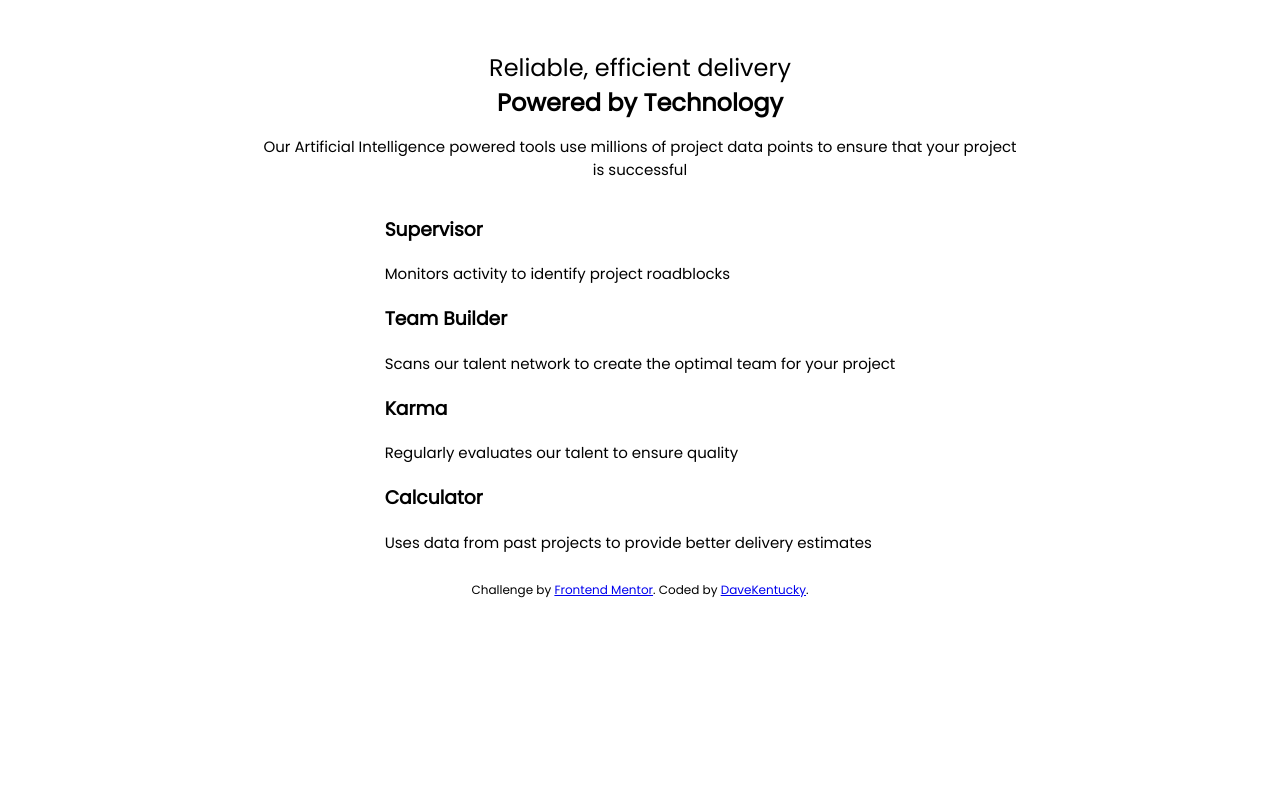
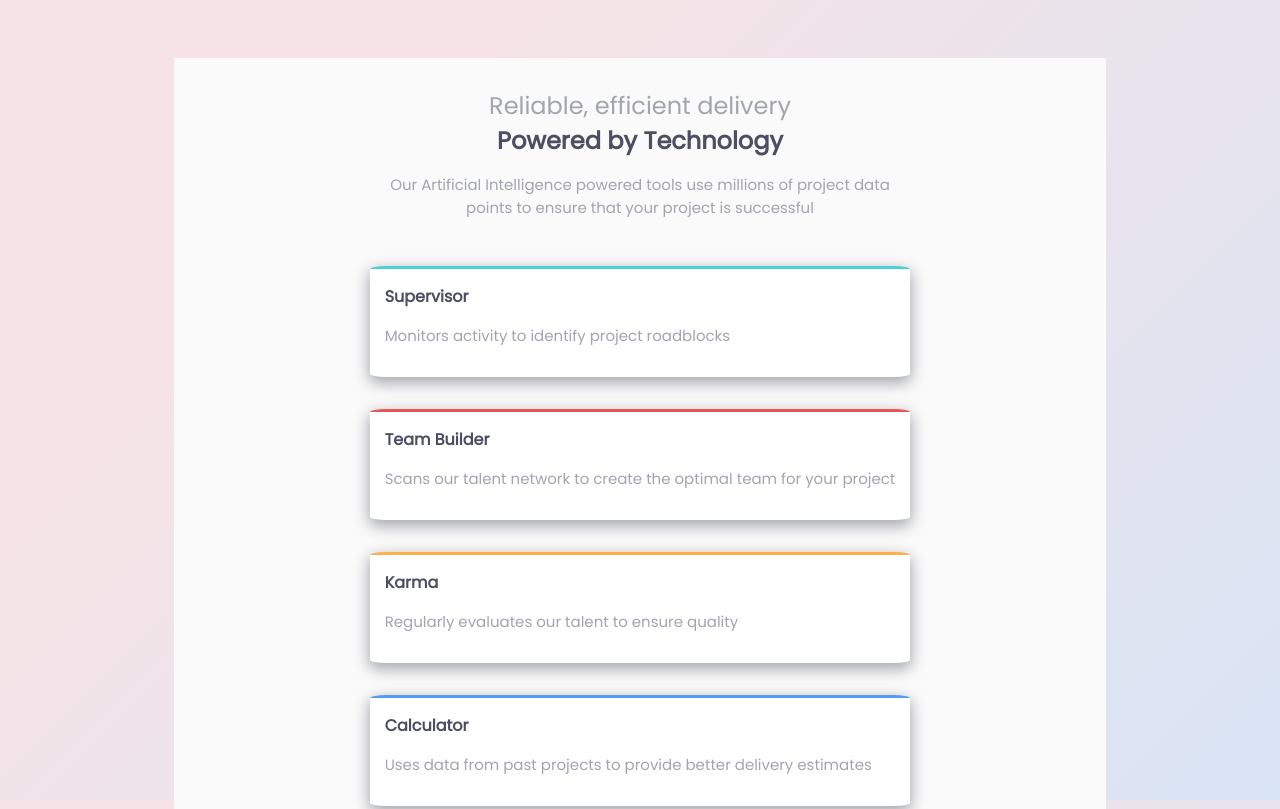
Before and after one commit to DaveKentucky/Frontend-four-cards, a plain HTML site: page index.html in a window 1280 px wide. Shown: the top 809 px of the page. Drawn offline with Linux system fonts and the light colour scheme.

Commit message:
Updated the styling of boxes Added background and border colors Added another container div for the content

```diff
--- a/index.html
+++ b/index.html
@@ -10,32 +10,33 @@
   <title>Frontend Mentor | Four card feature section</title>
 </head>
 <body>
+  <div class="main_container">
     <h2>Reliable, efficient delivery</h2>
     <h1>Powered by Technology</h1>
     <p>Our Artificial Intelligence powered tools use millions of project data points to ensure that your project is successful</p>
 
-  <div class="container">
-    <div class="tile">
+    <div class="tiles_container">
+      <div class="tile supervisor">
         <h3>Supervisor</h3>
         <p>Monitors activity to identify project roadblocks</p>
       </div>
 
-    <div class="tile">
+      <div class="tile team_builder">
         <h3>Team Builder</h3>
         <p>Scans our talent network to create the optimal team for your project</p>
       </div>
 
-    <div class="tile">
+      <div class="tile karma">
         <h3>Karma</h3>
         <p>Regularly evaluates our talent to ensure quality</p>
       </div>
 
-    <div class="tile">
+      <div class="tile calculator">
         <h3>Calculator</h3>
         <p>Uses data from past projects to provide better delivery estimates</p>
       </div>
     </div>
-
+  </div>
   <footer>
     <p class="attribution">
       Challenge by <a href="https://www.frontendmentor.io?ref=challenge" target="_blank">Frontend Mentor</a>.
--- a/style.css
+++ b/style.css
@@ -8,29 +8,79 @@
 body {
     display: flex;
     flex-direction: column;
-    justify-content: center;
+    justify-content: space-between;
     align-items: center;
-    margin: 50px 50px 10px 50px;
+    height: 100vh;
+    background-color: #d9e4f5;
+    background-image: linear-gradient(315deg, #d9e4f5 0%, #f5e3e6 74%);
+    background-repeat: no-repeat;
+    background-attachment: fixed;
 }
 
 p {
     font-size: 15px;
-}
-
-body > p {
-    max-width: 60vw;
-    text-align: center;
+    color: hsl(229, 6%, 66%);
 }
 
 h1 {
     margin: 0;
     font-size: 24px;
     font-weight: 600;
+    color: hsl(234, 12%, 34%);
 }
 
 h2 {
     margin: 0;
     font-weight: 400;
+    color: hsl(229, 6%, 66%);
+}
+
+h3 {
+    margin: 0;
+    font-size: 16px;
+    color: hsl(234, 12%, 34%);
+}
+
+.main_container {
+    margin: 50px;
+    padding: 30px 40px;
+    background-color: hsl(0, 0%, 98%);
+    display: flex;
+    flex-direction: column;
+    justify-content: center;
+    align-items: center;
+}
+
+.main_container > p {
+    max-width: 60%;
+    text-align: center;
+}
+
+.tile {
+    display: flex;
+    flex-direction: column;
+    padding: 15px;
+    margin: 4vh 2vw;
+    background-color: white;
+    border-radius: 3%;
+    border-top: solid;
+    box-shadow: 0 5px 15px 1px hsl(229, 6%, 66%);
+}
+
+.supervisor {
+    border-color: hsl(180, 62%, 55%);
+}
+
+.team_builder {
+    border-color: hsl(0, 78%, 62%);
+}
+
+.karma {
+    border-color: hsl(34, 97%, 64%);
+}
+
+.calculator {
+    border-color: hsl(212, 86%, 64%);
 }
 
 .attribution {
```
Lines whose indentation alone changed are shown as unchanged.
